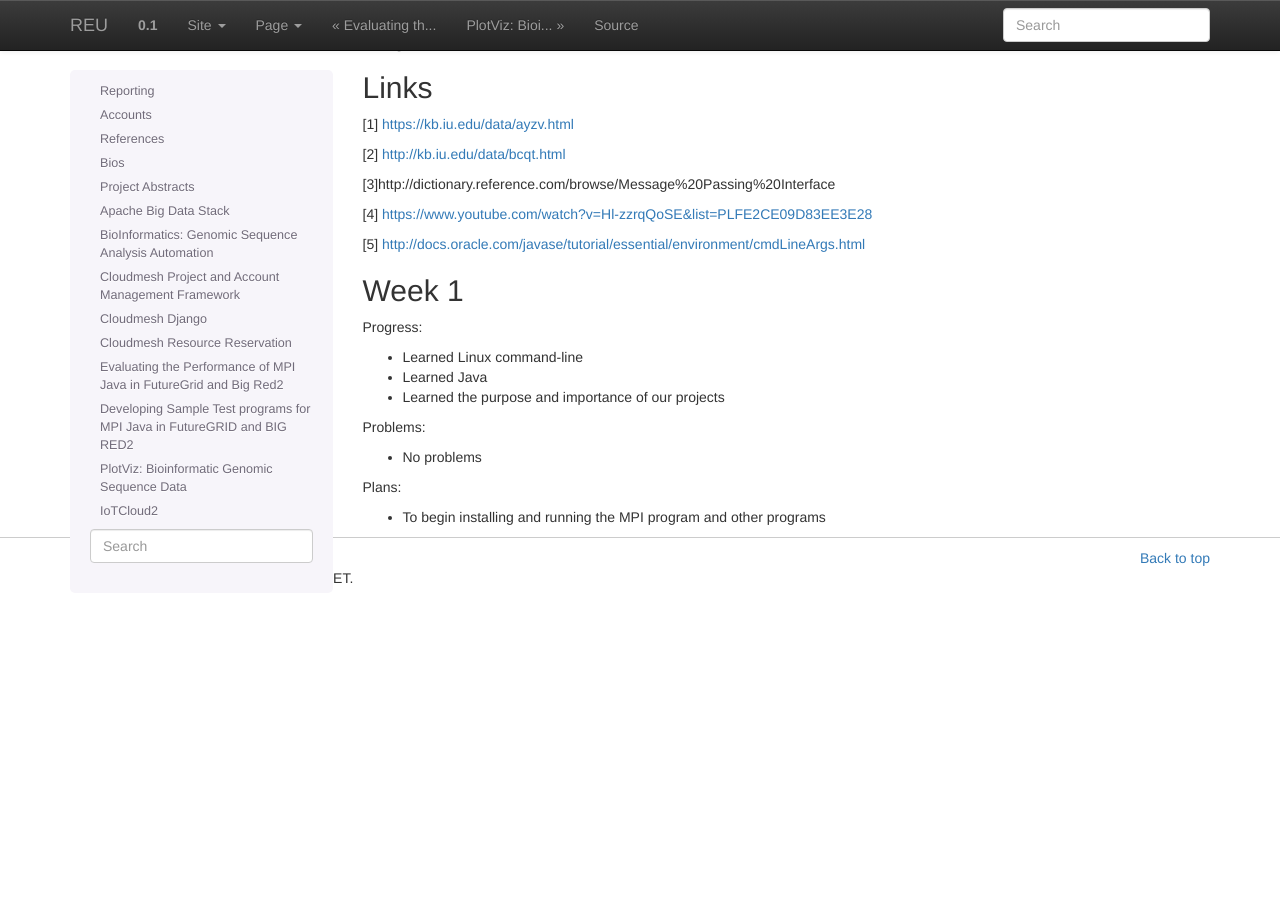
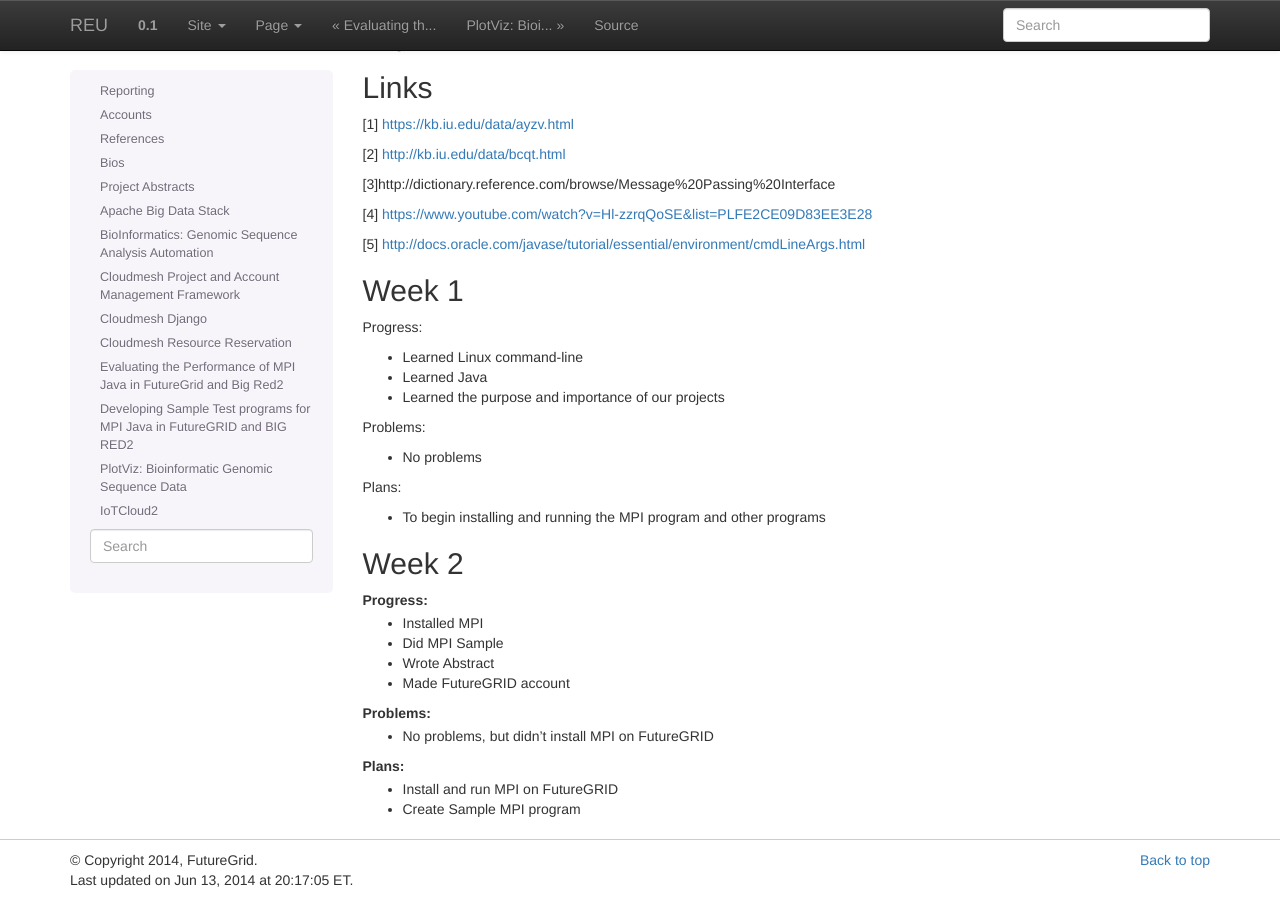
Before and after one commit to cloudmesh-project/reu-2014, a Sphinx documentation site: the page built from doc/source/projects/mpi-java-test.rst, in a window 1280 px wide and 900 px high, scrolled down 726 px. Built offline with Sphinx 7.4.7, drawn with Linux system fonts in a browser that asks for light colours; before the commit the page ends 1324 px from its top, so only the background shows below that.

Commit message:
Update mpi-java-test.rst

```diff
--- a/doc/source/projects/mpi-java-test.rst
+++ b/doc/source/projects/mpi-java-test.rst
@@ -69,3 +69,16 @@ Problems:
 Plans:
 
 * To begin installing and running the MPI program and other programs
+
+Week 2
+---------------------------------------------------------------------
+Progress:
+ * Installed MPI
+ * Did MPI Sample
+ * Wrote Abstract
+ * Made FutureGRID account
+Problems:
+ * No problems, but didn't install MPI on FutureGRID
+Plans:
+ * Install and run MPI on FutureGRID
+ * Create Sample MPI program
```
